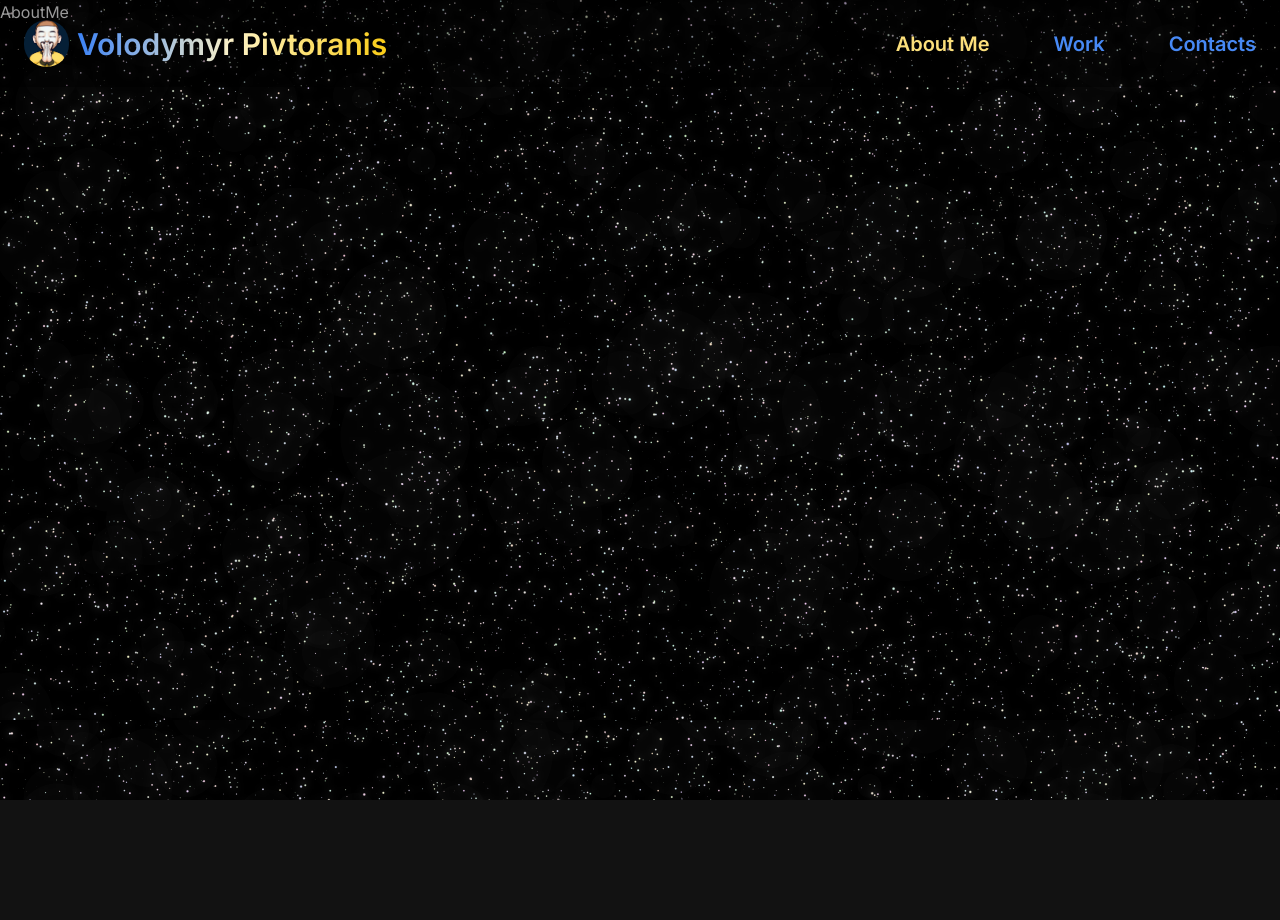
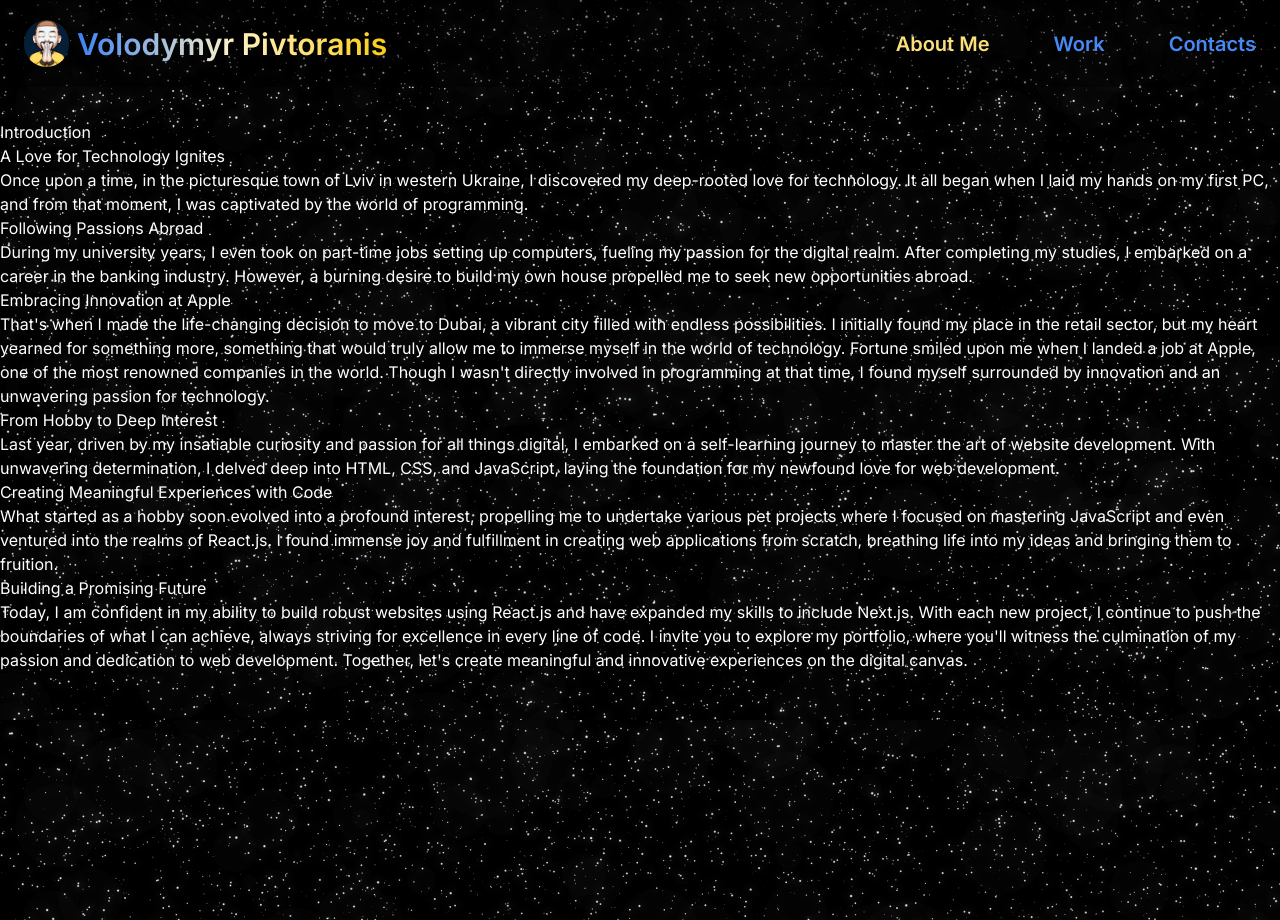
Before and after one commit to PivtoranisV/vp-portfolio, a Next.js app: page /about in a window 1280 px wide. Before the commit the page ends 800 px from the top, so only its background shows below. Built offline with nearby package versions, Linux system fonts and the light colour scheme.

Commit message:
Added about me page

```diff
--- a/app/about/page.jsx
+++ b/app/about/page.jsx
@@ -1,5 +1,11 @@
-const AboutMe = () => {
-  return <div>AboutMe</div>;
+import AboutMe from '@/components/AboutMe';
+
+const About = () => {
+  return (
+    <section className="w-full h-screen absolute top-[120px]">
+      <AboutMe />
+    </section>
+  );
 };
 
-export default AboutMe;
+export default About;
--- a/components/AboutMe.jsx
+++ b/components/AboutMe.jsx
@@ -1,5 +1,73 @@
 const AboutMe = () => {
-  return <div>AboutMe</div>;
+  return (
+    <div>
+      <h1>Introduction</h1>
+      <div>
+        <h2>A Love for Technology Ignites</h2>
+        <p>
+          Once upon a time, in the picturesque town of Lviv in western Ukraine,
+          I discovered my deep-rooted love for technology. It all began when I
+          laid my hands on my first PC, and from that moment, I was captivated
+          by the world of programming.
+        </p>
+      </div>
+      <div>
+        <h2>Following Passions Abroad</h2>
+        <p>
+          During my university years, I even took on part-time jobs setting up
+          computers, fueling my passion for the digital realm. After completing
+          my studies, I embarked on a career in the banking industry. However, a
+          burning desire to build my own house propelled me to seek new
+          opportunities abroad.
+        </p>
+      </div>
+      <div>
+        <h2>Embracing Innovation at Apple</h2>
+        <p>
+          That&apos;s when I made the life-changing decision to move to Dubai, a
+          vibrant city filled with endless possibilities. I initially found my
+          place in the retail sector, but my heart yearned for something more,
+          something that would truly allow me to immerse myself in the world of
+          technology. Fortune smiled upon me when I landed a job at Apple, one
+          of the most renowned companies in the world. Though I wasn&apos;t
+          directly involved in programming at that time, I found myself
+          surrounded by innovation and an unwavering passion for technology.
+        </p>
+      </div>
+      <div>
+        <h2>From Hobby to Deep Interest</h2>
+        <p>
+          Last year, driven by my insatiable curiosity and passion for all
+          things digital, I embarked on a self-learning journey to master the
+          art of website development. With unwavering determination, I delved
+          deep into HTML, CSS, and JavaScript, laying the foundation for my
+          newfound love for web development.
+        </p>
+      </div>
+      <div>
+        <h2>Creating Meaningful Experiences with Code</h2>
+        <p>
+          What started as a hobby soon evolved into a profound interest,
+          propelling me to undertake various pet projects where I focused on
+          mastering JavaScript and even ventured into the realms of React.js. I
+          found immense joy and fulfillment in creating web applications from
+          scratch, breathing life into my ideas and bringing them to fruition.
+        </p>
+      </div>
+      <div>
+        <h2>Building a Promising Future</h2>
+        <p>
+          Today, I am confident in my ability to build robust websites using
+          React.js and have expanded my skills to include Next.js. With each new
+          project, I continue to push the boundaries of what I can achieve,
+          always striving for excellence in every line of code. I invite you to
+          explore my portfolio, where you&apos;ll witness the culmination of my
+          passion and dedication to web development. Together, let&apos;s create
+          meaningful and innovative experiences on the digital canvas.
+        </p>
+      </div>
+    </div>
+  );
 };
 
 export default AboutMe;
```
